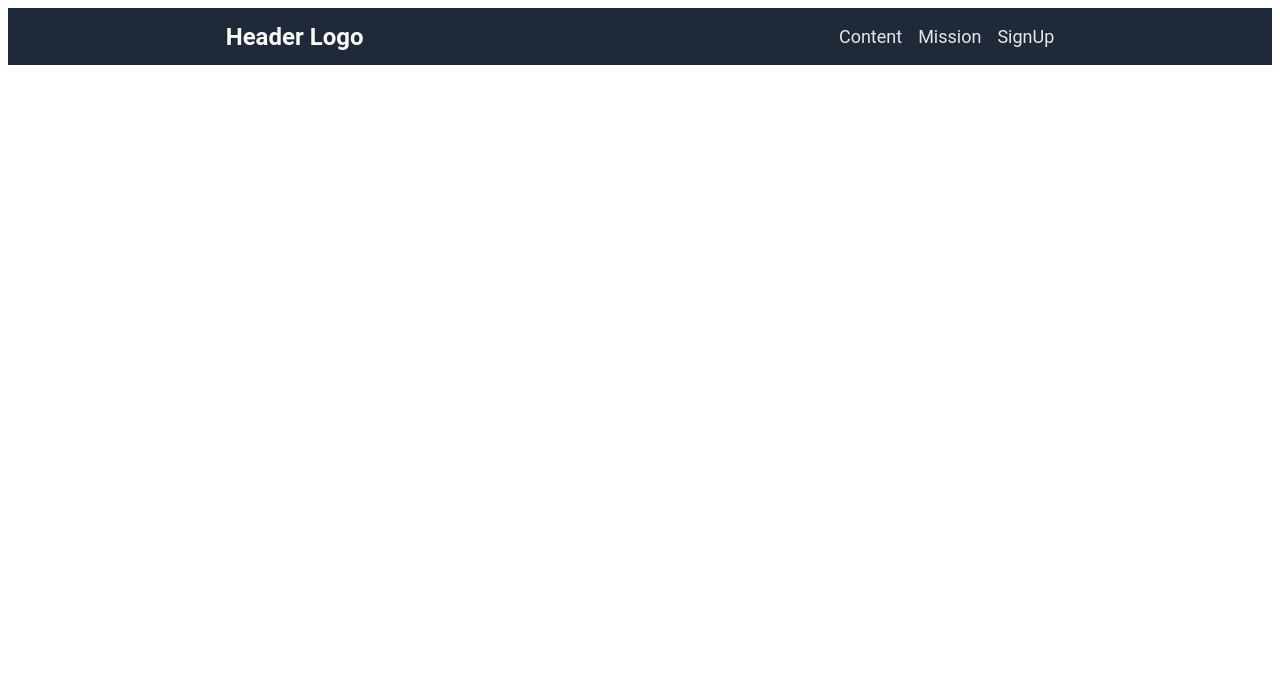
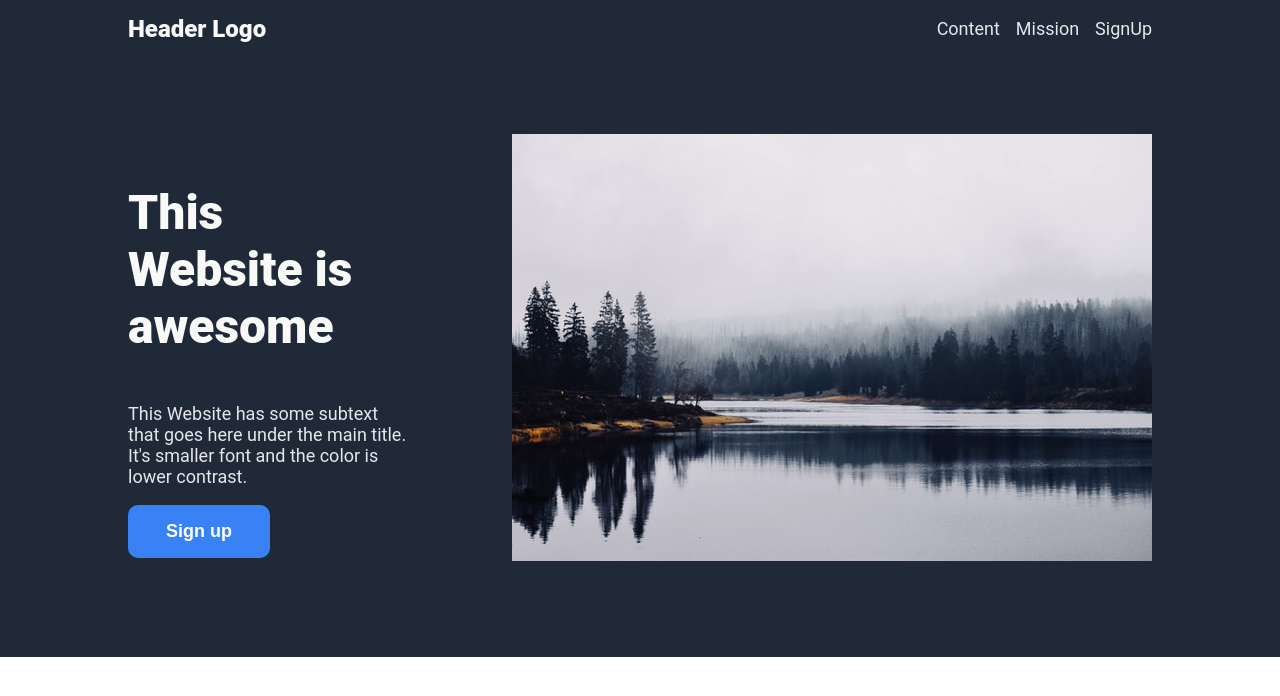
Before and after one commit to bexis13/odin-landing-page, a plain HTML site: page index.html in a window 1280 px wide. Drawn offline with Linux system fonts and the light colour scheme.

Commit message:
do content and style of header content

```diff
--- a/css/style.css
+++ b/css/style.css
@@ -1,23 +1,28 @@
 body{
     font-family: roboto, Arial, Helvetica, sans-serif;
+    margin: 0px;
 }
 
 /*Header css begins*/
 .header {
     background-color: #1F2937;
+    padding-left: 10%;
+    padding-right: 10%;
+    padding-bottom: 7.5%;
 }
 
 .header-nav{
     display: flex;
     flex-wrap: wrap;
-    justify-content: space-around;
+    justify-content: space-between;
     align-items: center;
+    margin-bottom: 7.5%;
 }
 
 .logo{
     font-size: 24px;
     color: #F9FAF8;
-    font-weight: bold;
+    font-weight: 800;
 }
 
 ul {
@@ -33,4 +38,33 @@ ul {
     color: #E5E7EB;
 }
 
+.header-content{
+    display: flex;
+    justify-content: space-between;
+    align-items: center;
+    gap: 10%;
+}
+
+
+.header-content p:first-child{
+    font-size: 48px;
+    font-weight: 800;
+    color: #F9FAF8;
+}
+
+.header-content p:nth-child(2){
+    font-size: 18px;
+    color: #E5E7EB;
+}
+
+.header-content button {
+    color: white;
+    background-color: #3882F6;
+    padding: 16px 38px;
+    font-size: 18px;
+    font-weight: bold;
+    border: 0;
+    border-radius: 10px;
+}
+
 /*Header css ends*/
--- a/index.html
+++ b/index.html
@@ -17,8 +17,21 @@
                 <li>SignUp</li>
             </ul>
         </div>
-        <div class="header-body">
-
+        <div class="header-content">
+            <div >
+                <p>
+                    This Website is awesome
+                </p>
+                <p>
+                    This Website has some subtext that goes here under the
+                    main title. It's smaller font and the color is lower
+                    contrast.
+                </p>
+                <button>
+                    Sign up
+                </button>
+            </div>
+            <img src="images/header-image.jpg" alt="header-image">
         </div>
 
     </div>
```
Also changed, not shown: images/header-image.jpg (added).
